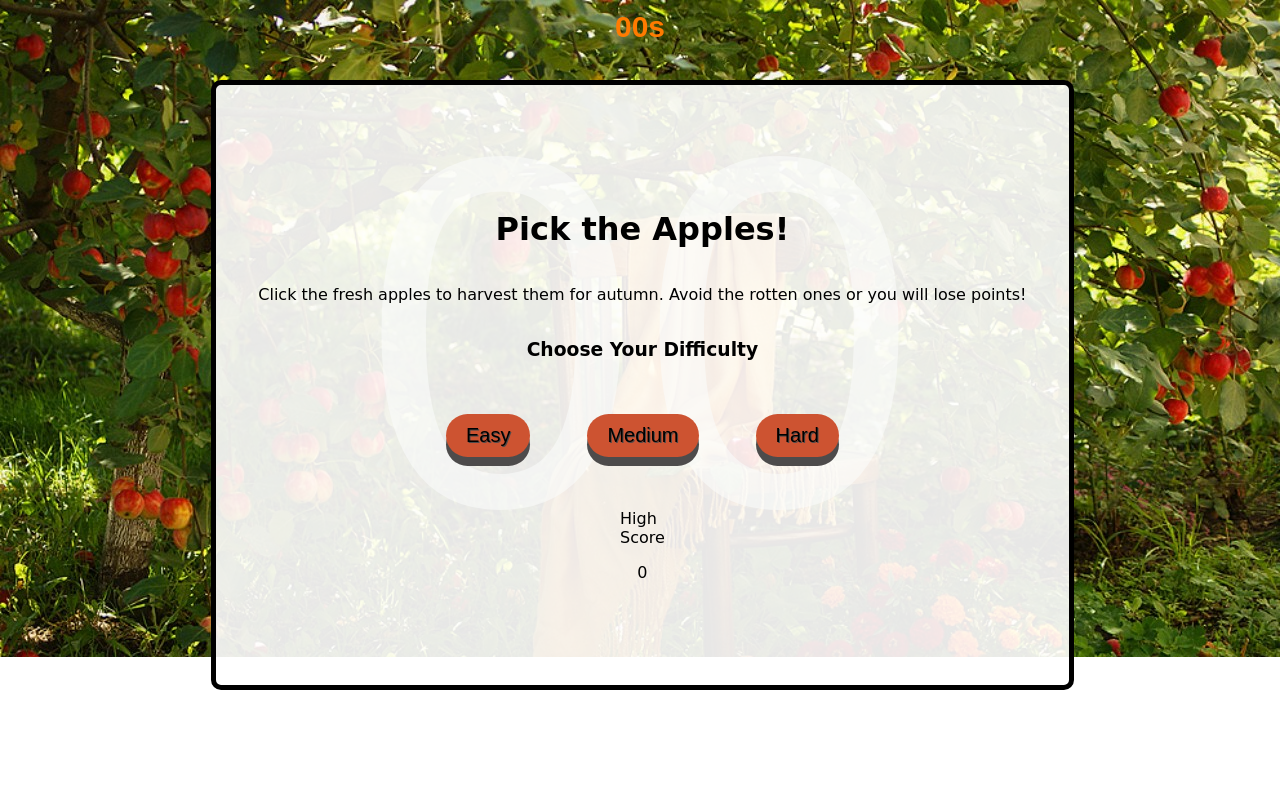
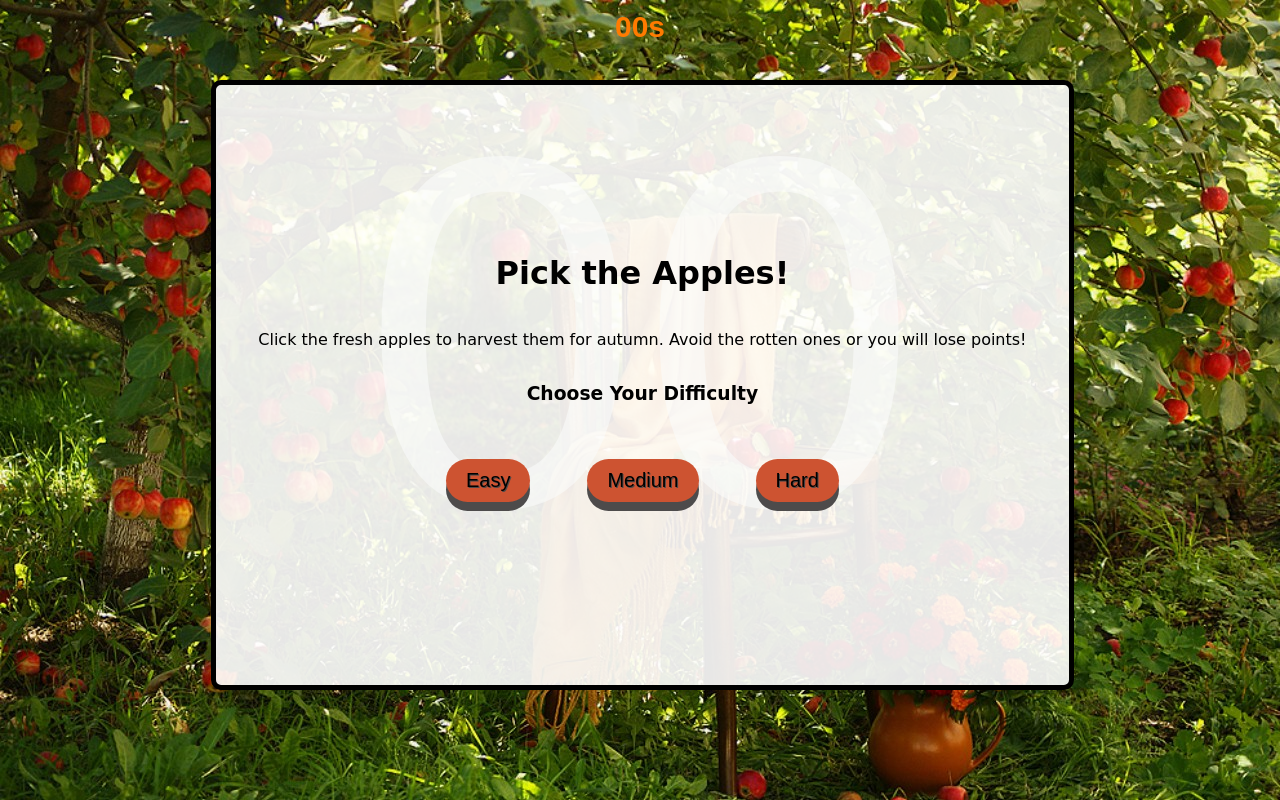
Before and after one commit to tmaitland/apple-pick-game, a plain HTML site: page index.html in a window 1280 px wide. Drawn offline with nearby package versions, Linux system fonts and the light colour scheme; a web font is replaced by a local one.

Commit message:
no high score

```diff
--- a/index.html
+++ b/index.html
@@ -30,8 +30,8 @@
 
             </div>
         </p>
-        <p>High<br>Score</p>
-        <div class="high-score">0</div>
+        <!-- <p>High<br>Score</p>
+        <div class="high-score">0</div> -->
     </div>
 
     <div class="game">
--- a/styles.css
+++ b/styles.css
@@ -6,8 +6,8 @@ body{
 .game{
     background: url('apple-bg.jpg');
     background-size: cover;
-    width: 100%;
-    height: 657px;
+    width: 100vw;
+    height: 100vh;
     position: relative;
     overflow: hidden;
   }
```
